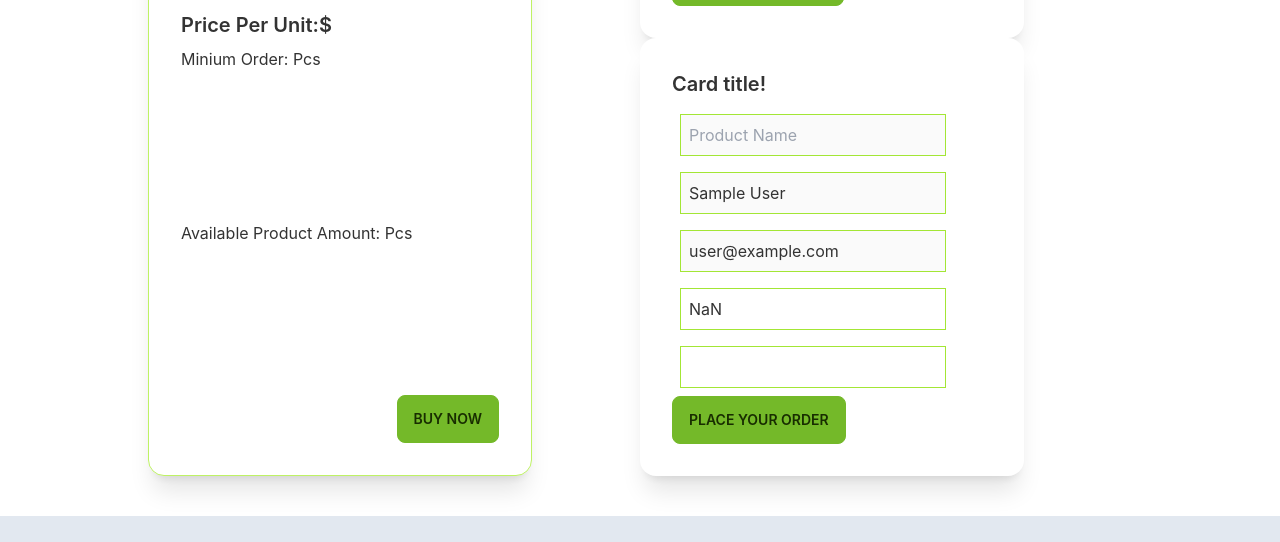
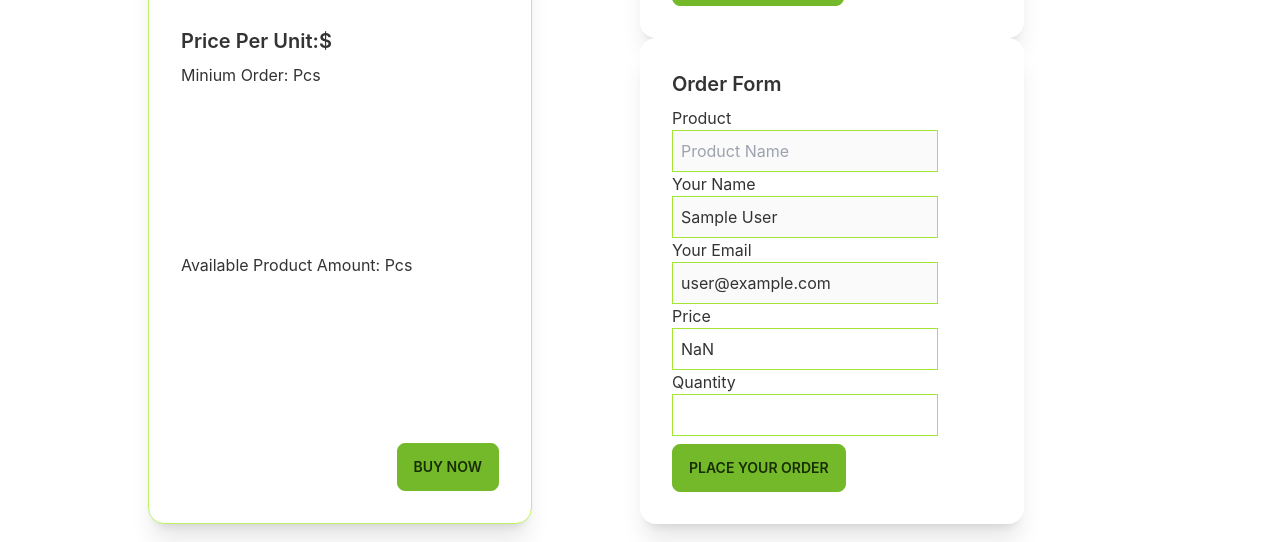
Before and after one commit to HameemH/Toolticarp-assign12, a React (Create React App) app: page /purchase/1 in a window 1280 px wide. Shown: the part 396-938 px from the top of the page. Built offline with nearby package versions, Linux system fonts and the light colour scheme; no server answers; sample sign-in values are in the browser's storage.

Commit message:
storing user name and email at data base

```diff
--- a/src/Pages/Authorization/Login.js
+++ b/src/Pages/Authorization/Login.js
@@ -1,6 +1,6 @@
 import React, { useEffect } from 'react';
 import { useForm } from 'react-hook-form';
-import { useSignInWithEmailAndPassword, useSignInWithGoogle } from 'react-firebase-hooks/auth';
+import { useSignInWithEmailAndPassword, useSignInWithGoogle, useAuthState } from 'react-firebase-hooks/auth';
 import auth from './../../firebase.init';
 import { Link, useLocation, useNavigate } from 'react-router-dom';
 import Loading from './../Shared/Loading';
@@ -10,22 +10,36 @@ const Login = () => {
     const { register, formState: { errors }, handleSubmit } = useForm();
     const [
         signInWithEmailAndPassword,
-        user,
+        signInUser,
         loading,
         error,
     ] = useSignInWithEmailAndPassword(auth);
 
-
+   const [user ] =useAuthState(auth)
 
     let signInError;
     const navigate = useNavigate();
     const location = useLocation();
     let from = location.state?.from?.pathname || "/";
+    if(user){
+        const currentUser ={userName: user?.displayName, userEmail:user?.email}
+        const email = user?.email;
+        fetch(`http://localhost:5000/users/${email}`, {
+            method:'PUT',
+            headers: {
+                'content-type': 'application/json'
+            },
+            body:JSON.stringify(currentUser)
+        })
+        .then(res=>res.json())
+        .then(data => {
+            console.log('', data);
+        })
+    }
 
-
-        if (user || googleUser) {
+    if (signInUser || googleUser) {
             navigate(from, { replace: true });
-        }
+     }
 
     if (loading || googleLoading) {
         return <Loading></Loading>
--- a/src/Pages/Authorization/Register.js
+++ b/src/Pages/Authorization/Register.js
@@ -1,4 +1,4 @@
-import React from 'react';
+import React, { useEffect } from 'react';
 import { Link, useNavigate } from 'react-router-dom';
 import { useCreateUserWithEmailAndPassword, useSignInWithGoogle, useUpdateProfile } from 'react-firebase-hooks/auth';
 import auth from './../../firebase.init';
@@ -26,14 +26,16 @@ const Register = () => {
     }
 
     if (user || googleUser) {
+
         navigate('/');
     }
 
     const onSubmit = async data => {
         await createUserWithEmailAndPassword(data.email, data.password);
         await updateProfile({ displayName: data.name });
-        console.log('update done');
+
     }
+
     return (
         <div className='flex h-screen justify-center py-16 my-10 items-center'>
         <div className="card border border-lime-300 w-96 bg-base-100 shadow-xl">
--- a/src/Pages/RoutePages/Purchase.js
+++ b/src/Pages/RoutePages/Purchase.js
@@ -22,6 +22,16 @@ const Purchase = () => {
 
                 })
         }, [])
+        useEffect(
+            ()=>{
+                const initialQuantity = parseInt(minQuantity);
+                const pricePerUnit = parseInt(price)
+                const wholePrice = parseInt(initialQuantity * pricePerUnit);
+
+                setWholePrice(parseInt(wholePrice))
+            }
+            ,[minQuantity])
+
 
     const handleChangeQuantity = e => {
         e.preventDefault();
@@ -45,15 +55,30 @@ const Purchase = () => {
         }
 
     }
-    useEffect(
-        ()=>{
-            const initialQuantity = parseInt(minQuantity);
-            const pricePerUnit = parseInt(price)
-            const wholePrice = parseInt(initialQuantity * pricePerUnit);
+    const handleOrder = e =>{
+        e.preventDefault();
+        const product = e.target.Product.value;
+        const cutomerName = e.target.name.value;
+        const email = e.target.email.value;
+        const price = e.target.price.value;
+        const quantity = e.target.quantity.value;
+        const order = {product, cutomerName, email, price, quantity}
+        fetch('http://localhost:5000/orders', {
+            method: 'POST',
+            headers: {
+                'content-type': 'application/json'
+            },
+            body: JSON.stringify(order)
+        })
+        .then(res => res.json())
+        .then(data =>{
+            console.log('success', data);
+            alert('Order Palced. Please Clear Your Payment At My Orders Section');
+            e.target.reset();
+         })
+    }
 
-            setWholePrice(parseInt(wholePrice))
-        }
-        ,[minQuantity])
+
     return (
         <div className='p-10'>
             <div className='py-5'>
@@ -93,20 +118,25 @@ const Purchase = () => {
                     <div>
                         <div class="card w-96 bg-base-100 shadow-xl">
                             <div class="card-body">
-                                <h2 class="card-title">Card title!</h2>
-                                <form className='d-flex flex-column' >
-                                    <input type="text" name="Product" placeholder='Product Name' value={name} disabled id="" className='p-2 m-2 border border-lime-400  ' required />
-                                    <input type="text" name="name" placeholder='Your Name' value={user?.displayName} disabled id="" className='p-2 m-2 border border-lime-400  ' required />
-                                    <input type="email" name="email" value={user?.email} className='p-2 m-2 rounded- border border-lime-400  ' id="" disabled />
-                                    <input type="text" name="price" placeholder='Product price' value={wholePrice}  id="" className='p-2 m-2  border border-lime-400  ' required />
+                                <h2 class="card-title">Order Form</h2>
+                                <form className='d-flex flex-column' onSubmit={handleOrder} >
+                                    <p>Product</p>
+                                    <input type="text" name="Product" placeholder='Product Name' value={name} disabled id="" className='p-2 border border-lime-400  ' required />
+                                    <p>Your Name</p>
+                                    <input type="text" name="name" placeholder='Your Name' value={user?.displayName} disabled id="" className='p-2  border border-lime-400  ' required />
+                                    <p>Your Email</p>
+                                    <input type="email" name="email" value={user?.email} className='p-2  rounded- border border-lime-400  ' id="" disabled />
+                                    <p>Price</p>
+                                    <input type="text" name="price" placeholder='Product price' value={wholePrice}  id="" className='p-2  border border-lime-400  ' required />
+                                    <p>Quantity</p>
                                     {
                                          (orderQuantity > minQuantity && orderQuantity<availQuantity) ?
-                                         <input type="number" name="quantity" value={orderQuantity}  className='p-2 m-2 rounded-pill border border-lime-400 ' id="" required />
+                                         <input type="number" name="quantity" value={orderQuantity}  className='p-2  rounded-pill border border-lime-400 ' id="" required />
                                          :
-                                         <input type="number" name="quantity"  value={minQuantity} className='p-2 m-2 rounded-pill border border-lime-400  ' id="" required />
+                                         <input type="number" name="quantity"  value={minQuantity} className='p-2  rounded-pill border border-lime-400  ' id="" required />
 
                                     }
-                                    <input type="submit" value="PlACE YOUR ORDER" className='btn btn-primary  rounded-pill' />
+                                    <input type="submit" value="PlACE YOUR ORDER" className='btn btn-primary mt-2 ' />
                                 </form>
                             </div>
                         </div>
```
